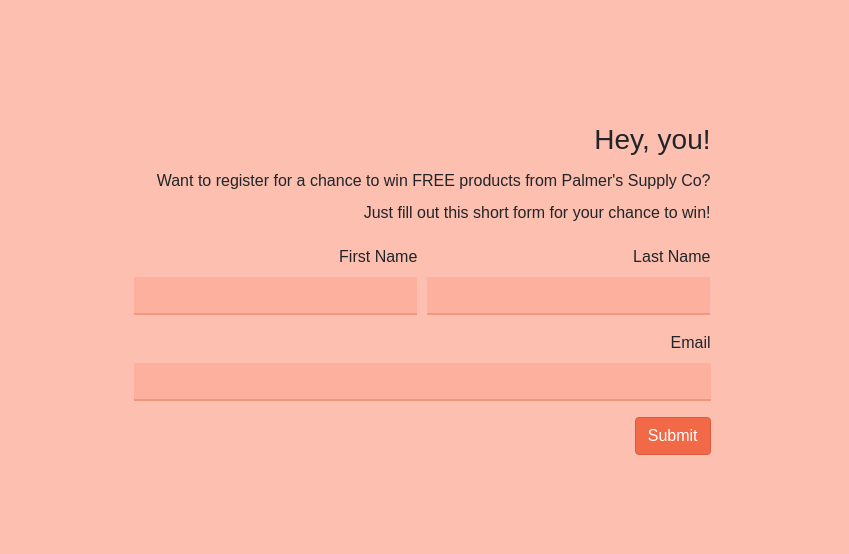
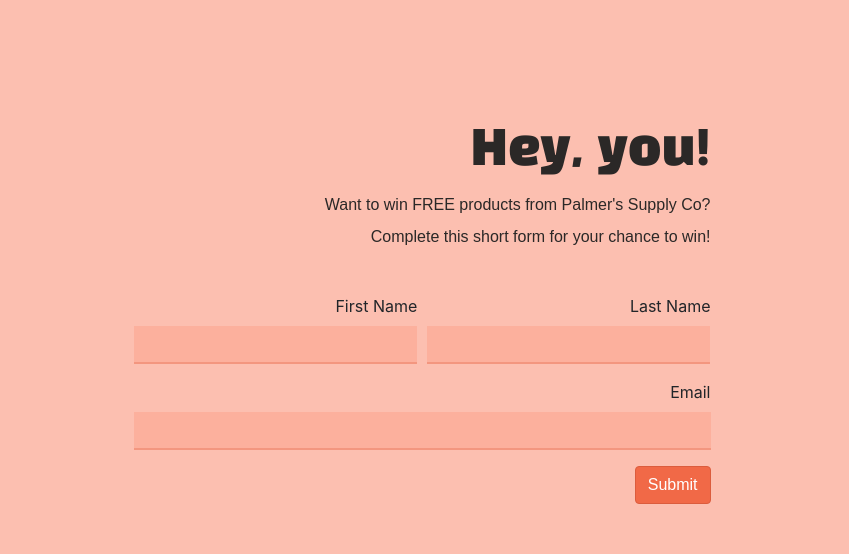
Before and after one commit to MonicaHoward/sign-up, a plain HTML site: page index.html in a window 1280 px wide. Shown: the top 554 px of the page, 431-1280 px from the left. Drawn offline with nearby package versions, Linux system fonts and the light colour scheme; a web font is replaced by a local one.

Commit message:
updates copy text and formating

```diff
--- a/index.html
+++ b/index.html
@@ -17,8 +17,9 @@
              </div>
              <div class="col-lg-8" id="reg-form">
                 <div class="main">
-                    <h3>Hey, you!</h3>
-                    <p>Want to register for a chance to win FREE products from Palmer's Supply Co?<br/>Just fill out this short form for your chance to win!</p>
+                    <h3 class="logo">Hey, you!</h3>
+                    <p>Want to win FREE products from Palmer's Supply Co?<br/>Complete this short form for your chance to win!</p>
+                </div>
                     <div class="registration">
                         <form>
                             <div class="form-row">
@@ -40,7 +41,7 @@
                             <button type="submit" class="btn btn-primary submit-button">Submit</button>
                           </form>
                     </div>
-                </div>
+
              </div>
         </div>
 
--- a/style.css
+++ b/style.css
@@ -1,4 +1,5 @@
 @import url('https://fonts.googleapis.com/css?family=Black+Han+Sans|Sulphur+Point:400,700&display=swap');
+
 #img-asset {
     background: url("https://images.pexels.com/photos/3254429/pexels-photo-3254429.jpeg");
     background-color: rgb(252, 176, 157);
@@ -20,9 +21,21 @@
 }
 
 .main {
+    color: #2b2827;
     font-family: 'Sulphur Point 700', sans-serif;
-    margin: 15%;
+    margin: 15% 15% 5% 15%;
     text-align: right;
+}
+
+.registration {
+    margin: 0 15% 10% 15%;
+    text-align: right;
+}
+
+.logo {
+    font-family: 'Black Han Sans', sans-serif;
+
+    font-size: 3em;
 }
 
 .main p {
```
